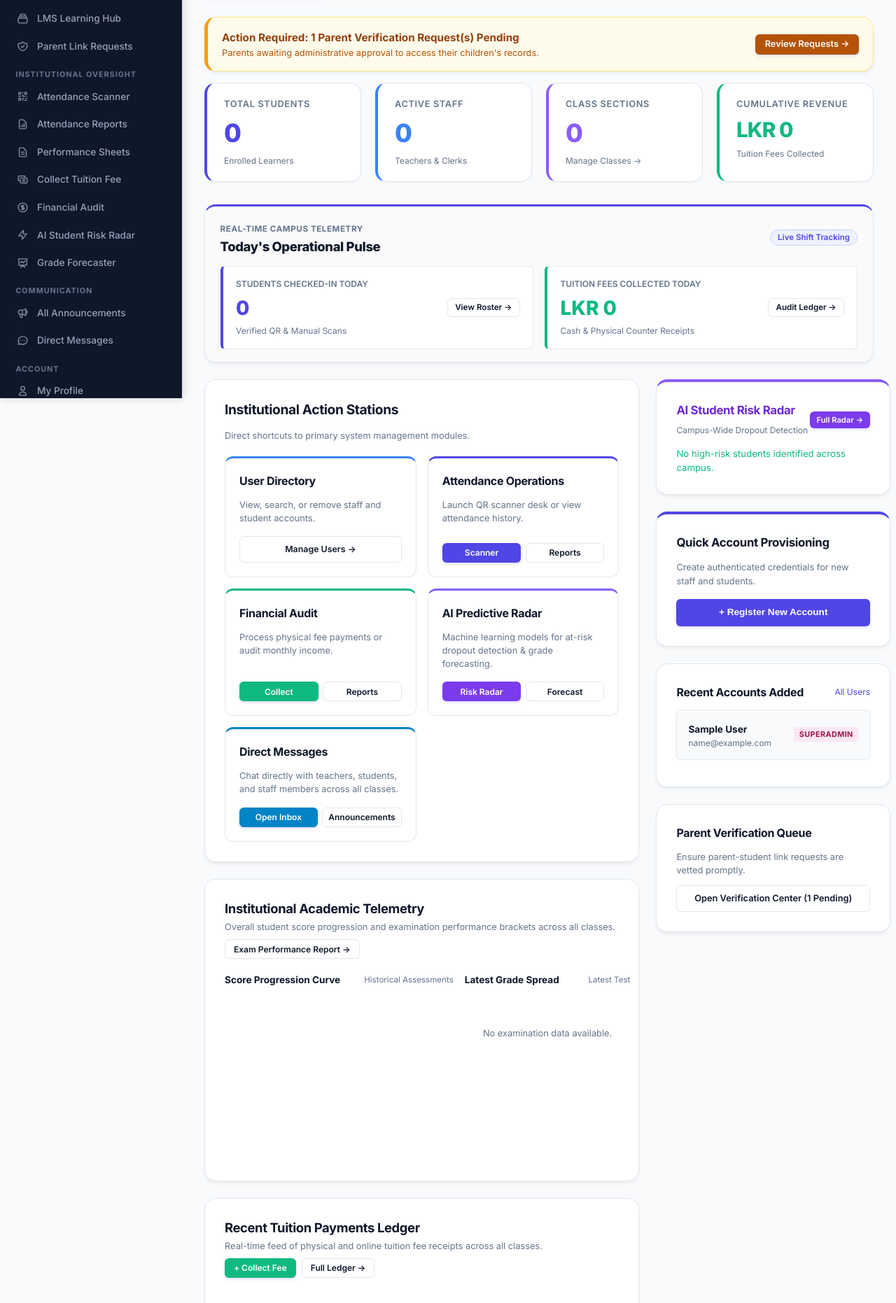
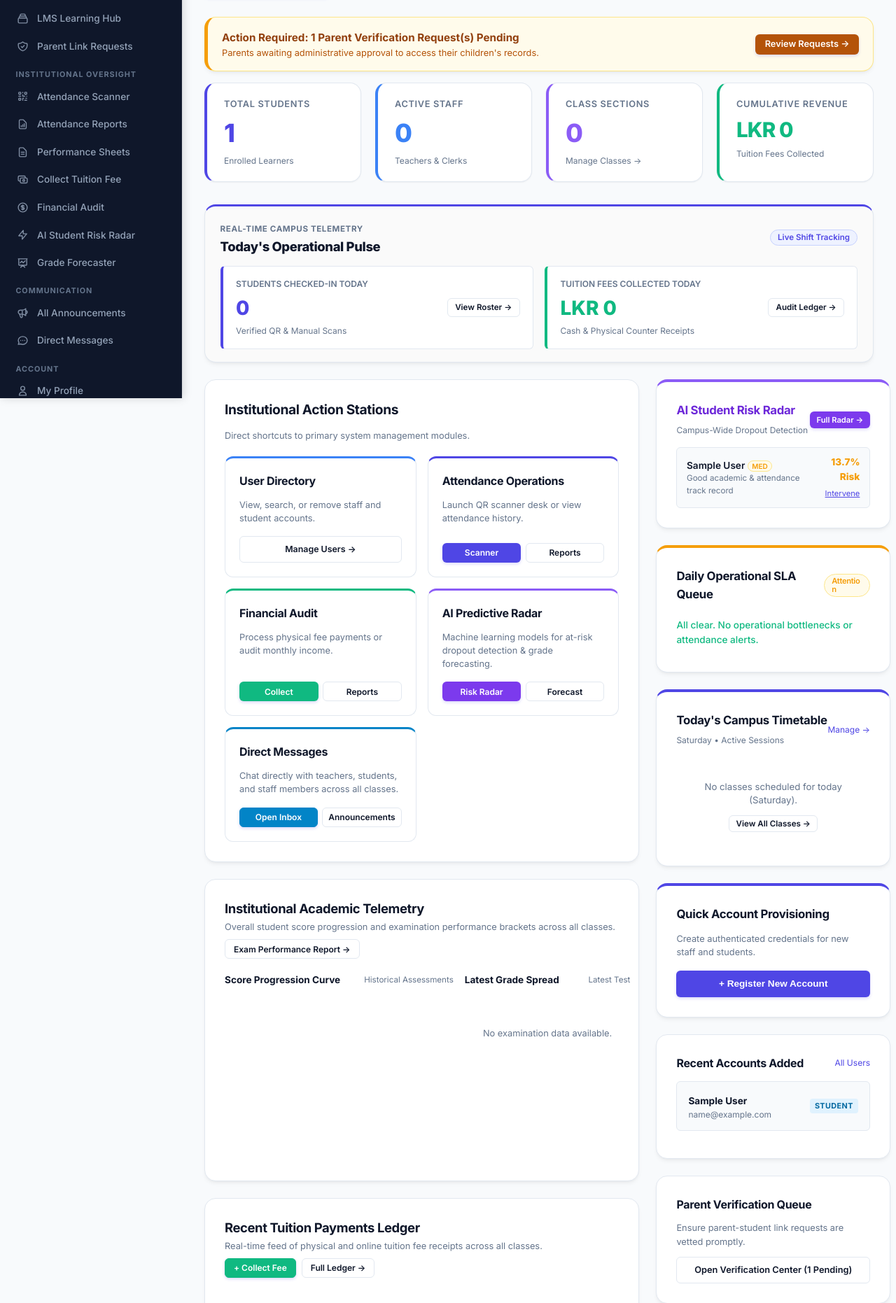
Before and after one commit to nihadn6/NS-learnytics, a Flask app: page /admin/dashboard in a window 1280 px wide. Shown: the part 231-2093 px from the top of the page at 70% size. Run offline with Flask 3, Linux system fonts and the light colour scheme; the visitor is signed in with stand-in values (Sample User, id 1); data that the repository does not hold is empty; a map, chart or similar area stays blank.

Commit message:
feat(admin): add daily operational SLA queue and running class timetable to admin dashboard

```diff
--- a/routes/admin.py
+++ b/routes/admin.py
@@ -2,6 +2,7 @@ from flask import Blueprint, request, jsonify, session, render_template, redirec
 from database.db import get_db_connection
 from werkzeug.security import generate_password_hash
 import uuid
+import datetime
 from services.ai_risk_predictor import risk_predictor
 from services.student_of_month import get_or_calculate_student_of_the_month
 
@@ -108,6 +109,48 @@ def dashboard():
             # Student of the Month evaluation
             students_of_month, som_month_label = get_or_calculate_student_of_the_month(conn)
 
+            # Today's Scheduled Classes Across Campus
+            cursor.execute("""
+                SELECT c.id, c.subject, c.schedule, c.fee, u.name as teacher_name, COUNT(e.student_id) as student_count
+                FROM classes c
+                JOIN users u ON c.teacher_id = u.id
+                LEFT JOIN enrollments e ON c.id = e.class_id
+                GROUP BY c.id, c.subject, c.schedule, c.fee, u.name
+                ORDER BY c.subject
+            """)
+            all_classes = cursor.fetchall()
+
+            today_day_short = datetime.date.today().strftime('%a')
+            today_day_full = datetime.date.today().strftime('%A')
+            today_name = today_day_full
+
+            todays_classes = []
+            for c in all_classes:
+                sched = (c.get('schedule') or '').lower()
+                if today_day_short.lower() in sched or today_day_full.lower() in sched:
+                    todays_classes.append(c)
+
+            # Institutional Bottlenecks: Total Ungraded Submissions in LMS
+            cursor.execute("""
+                SELECT COUNT(*) as cnt
+                FROM assignment_submissions sub
+                WHERE sub.status = 'submitted'
+            """)
+            total_ungraded_submissions = cursor.fetchone()['cnt']
+
+            # Institutional Low Attendance Alert (<60%)
+            cursor.execute("""
+                SELECT e.student_id, u.name,
+                       SUM(CASE WHEN a.status = 'present' THEN 1 ELSE 0 END) * 100.0 / NULLIF(COUNT(a.id), 0) as attendance_pct
+                FROM enrollments e
+                JOIN users u ON e.student_id = u.id
+                LEFT JOIN attendance a ON e.class_id = a.class_id AND e.student_id = a.student_id
+                GROUP BY e.student_id, u.name
+                HAVING attendance_pct IS NOT NULL AND attendance_pct < 60
+            """)
+            low_attendance_students = cursor.fetchall()
+            low_attendance_count = len(low_attendance_students)
+
             # Recent User Signups
             cursor.execute("SELECT id, name, email, role, created_at FROM users ORDER BY id DESC LIMIT 5")
             recent_users = cursor.fetchall()
@@ -129,6 +172,10 @@ def dashboard():
                                    top_5_at_risk=top_5_at_risk,
                                    students_of_month=students_of_month,
                                    som_month_label=som_month_label,
+                                   todays_classes=todays_classes,
+                                   today_name=today_name,
+                                   total_ungraded_submissions=total_ungraded_submissions,
+                                   low_attendance_count=low_attendance_count,
                                    pending_parent_requests_count=pending_parent_requests_count,
                                    total_classes_count=total_classes_count,
                                    recent_users=recent_users)
--- a/templates/admin_dashboard.html
+++ b/templates/admin_dashboard.html
@@ -372,6 +372,82 @@
             {% endif %}
         </div>
 
+        <!-- Urgent Daily Action & Institutional SLA Queue -->
+        <div class="card" style="border-top: 4px solid var(--warning);">
+            <h3 style="font-size: 1.05rem; font-weight: 700; color: var(--text-main); margin-bottom: 0.85rem; display: flex; align-items: center; justify-content: space-between;">
+                <span>Daily Operational SLA Queue</span>
+                <span class="badge badge-warning" style="font-size: 0.7rem;">Attention</span>
+            </h3>
+
+            {% if total_ungraded_submissions > 0 %}
+                <div class="task-item-card" style="border-left: 3px solid var(--warning);">
+                    <div>
+                        <strong style="font-size: 0.85rem; color: var(--text-main);">{{ total_ungraded_submissions }} Ungraded LMS Submissions</strong>
+                        <div style="font-size: 0.75rem; color: var(--text-muted);">Across teacher classes awaiting grade SLA turnaround</div>
+                    </div>
+                    <a href="{{ url_for('lms.index') }}" class="btn btn-primary" style="font-size: 0.725rem; padding: 0.25rem 0.6rem; background: var(--warning); border: none;">Review &rarr;</a>
+                </div>
+            {% endif %}
+
+            {% if low_attendance_count > 0 %}
+                <div class="task-item-card" style="border-left: 3px solid var(--danger);">
+                    <div>
+                        <strong style="font-size: 0.85rem; color: var(--danger);">Low Attendance Warning</strong>
+                        <div style="font-size: 0.75rem; color: var(--text-muted);">{{ low_attendance_count }} student(s) below 60% attendance</div>
+                    </div>
+                    <a href="{{ url_for('attendance.attendance_report') }}" class="btn btn-danger" style="font-size: 0.725rem; padding: 0.25rem 0.6rem;">Audit &rarr;</a>
+                </div>
+            {% endif %}
+
+            {% if total_ungraded_submissions == 0 and low_attendance_count == 0 %}
+                <p style="font-size: 0.85rem; color: var(--success); font-weight: 500; margin: 0; padding: 0.5rem 0;">
+                    All clear. No operational bottlenecks or attendance alerts.
+                </p>
+            {% endif %}
+        </div>
+
+        <!-- Today's Campus Running Classes -->
+        <div class="card" style="border-top: 4px solid var(--primary);">
+            <div style="display: flex; justify-content: space-between; align-items: center; margin-bottom: 0.85rem;">
+                <div>
+                    <h3 style="font-size: 1.05rem; font-weight: 700; color: var(--text-main); margin-bottom: 0.1rem;">
+                        Today's Campus Timetable
+                    </h3>
+                    <span style="font-size: 0.75rem; color: var(--text-muted);">{{ today_name }} &bull; Active Sessions</span>
+                </div>
+                <a href="{{ url_for('admin.manage_classes') }}" style="font-size: 0.75rem; color: var(--primary);">Manage &rarr;</a>
+            </div>
+
+            {% if todays_classes %}
+                <div style="display: flex; flex-direction: column; gap: 0.65rem;">
+                    {% for c in todays_classes %}
+                        <div style="background: var(--bg-main); border: 1px solid var(--border); border-radius: var(--radius-sm); padding: 0.75rem 0.85rem; display: flex; justify-content: space-between; align-items: center; flex-wrap: wrap; gap: 0.5rem;">
+                            <div>
+                                <div style="font-weight: 700; font-size: 0.9rem; color: var(--text-main);">
+                                    {{ c.subject }}
+                                </div>
+                                <div style="font-size: 0.75rem; color: var(--text-muted); margin-top: 2px;">
+                                    <span>Instructor: <strong>{{ c.teacher_name }}</strong></span> &bull;
+                                    <span>{{ c.schedule }}</span> &bull;
+                                    <span>{{ c.student_count }} Students</span>
+                                </div>
+                            </div>
+                            <div>
+                                <a href="{{ url_for('attendance.scan_attendance') }}?class_id={{ c.id }}" class="btn btn-primary" style="font-size: 0.725rem; padding: 0.3rem 0.65rem;">
+                                    Scan Pass
+                                </a>
+                            </div>
+                        </div>
+                    {% endfor %}
+                </div>
+            {% else %}
+                <div style="text-align: center; padding: 1.25rem 0.5rem; color: var(--text-muted); font-size: 0.825rem;">
+                    <p style="margin-bottom: 0.65rem;">No classes scheduled for today ({{ today_name }}).</p>
+                    <a href="{{ url_for('admin.manage_classes') }}" class="btn btn-outline" style="font-size: 0.725rem; padding: 0.25rem 0.6rem;">View All Classes &rarr;</a>
+                </div>
+            {% endif %}
+        </div>
+
         <!-- User Registration Launcher -->
         <div class="card" style="border-top: 4px solid var(--primary);">
             <h3 style="font-size: 1.05rem; font-weight: 700; margin-bottom: 0.25rem;">Quick Account Provisioning</h3>
```
